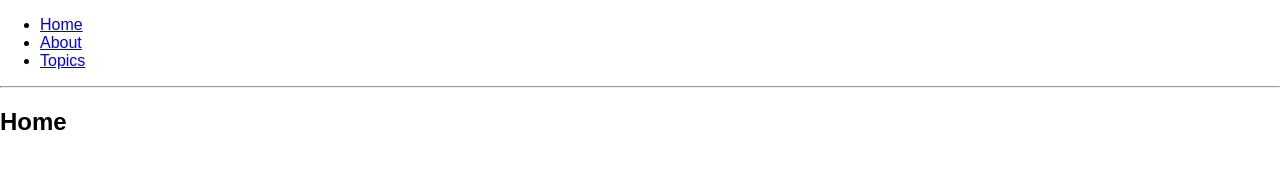
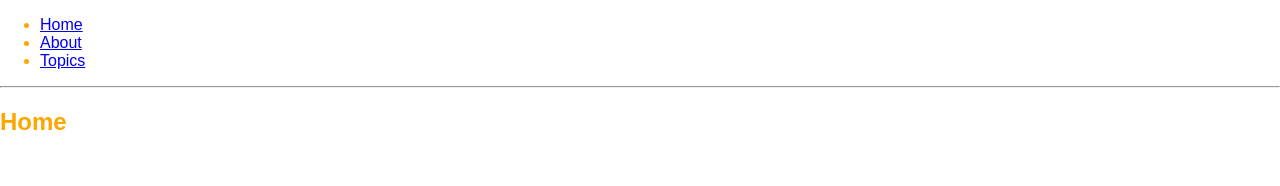
Before and after one commit to orzYancy/react-seed, a React (Create React App) app: page / in a window 1280 px wide. Shown: the top 186 px of the page. Built offline with nearby package versions, Linux system fonts and the light colour scheme.

Commit message:
add sass

```diff
--- a/src/App.js
+++ b/src/App.js
@@ -1,5 +1,7 @@
 import React, { Component } from 'react';
 import { BrowserRouter, Route, Link } from "react-router-dom";
+
+import './App.css';
 
 const Home = () => (
     <div>
--- /dev/null
+++ b/src/App.scss
@@ -0,0 +1,3 @@
+body {
+  color: orange;
+}
```
Also changed, not shown: package.json (+8 -2 lines), 2 other files (tests, documents, lock files or other folders).
